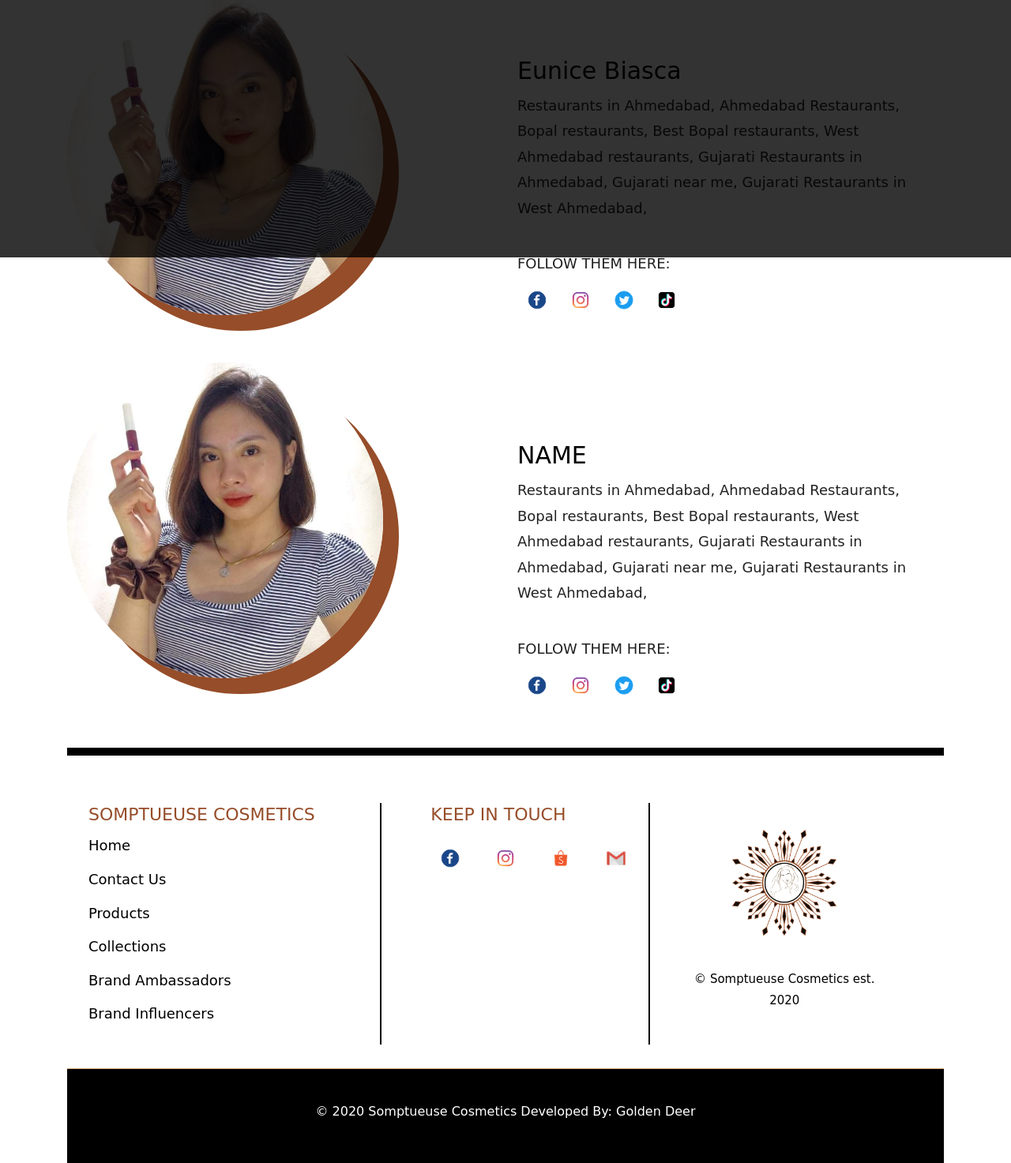
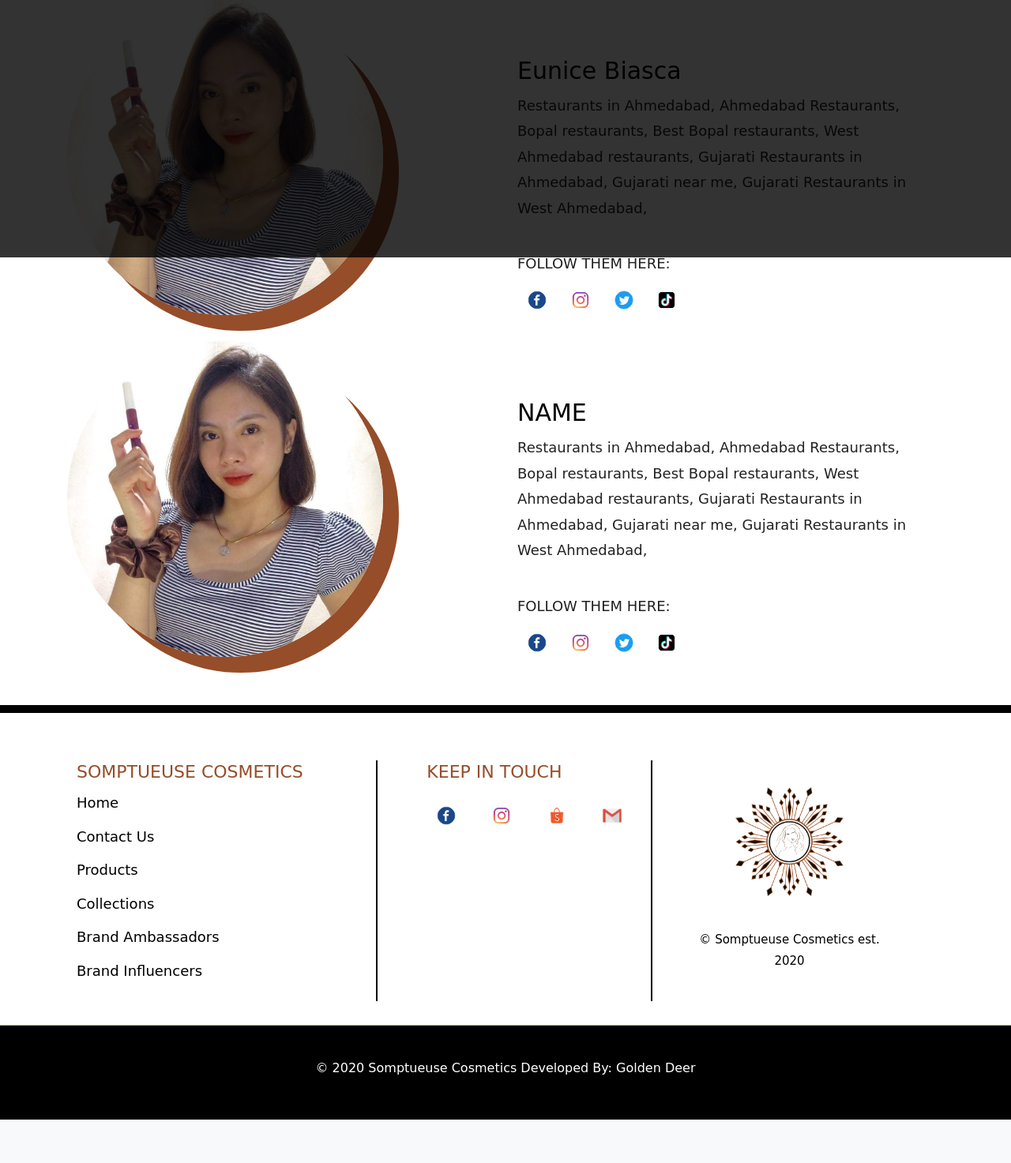
Before and after one commit to Golden-Deer-Group-11/somptueuse_cosmetics, a PHP site: page /br_inf.php in a window 1280 px wide. Shown: the part 474-1947 px from the top of the page at 79% size. After the commit the page ends 1892 px from the top, so only its background shows below. Run offline with PHP 8.4, Linux system fonts and the light colour scheme; some web fonts are replaced.

Commit message:
BRAND AMB. and INF. ud

```diff
--- a/br_inf.php
+++ b/br_inf.php
@@ -29,10 +29,8 @@
 						<a href="#" target="_blank"> <img src = "images/tiktok.png" style="width: 50px; height:50px;"></a>
 					</div>
 				</div>
-			</div> <br> <br>
-			<div class="row">
-					<div class="col-lg-6 col-md-6">
-						<img src="images/145073737_981756025952713_2115591746165112032_n.jpg" style="height: 400px; width: 400px" class="img-circular">
+				<div class="col-lg-6 col-md-6">
+						<br><img src="images/145073737_981756025952713_2115591746165112032_n.jpg" style="height: 400px; width: 400px" class="img-circular">
 					</div>
 					<div class="col-lg-6 col-md-6 text-center">
 						<div class="inner-column">
@@ -45,7 +43,8 @@
 							<a href="#" target="_blank"> <img src = "images/tiktok.png" style="width: 50px; height:50px;"></a>
 						</div>
 					</div>
-				</div> <br><br>
+			</div>
+		</div> <br><br>
 	<!-- End Brand Influencers -->
 
 	<?php include "footer.php" ; ?>
```
Also changed, not shown: br_amb.php (+4 -5 lines).
